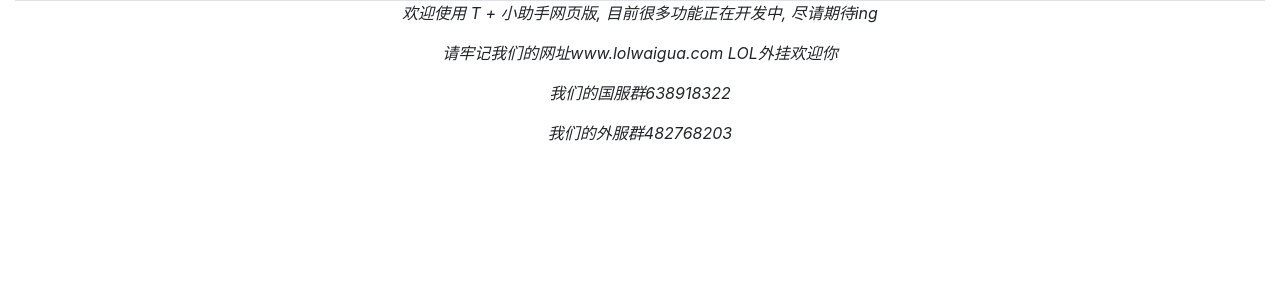
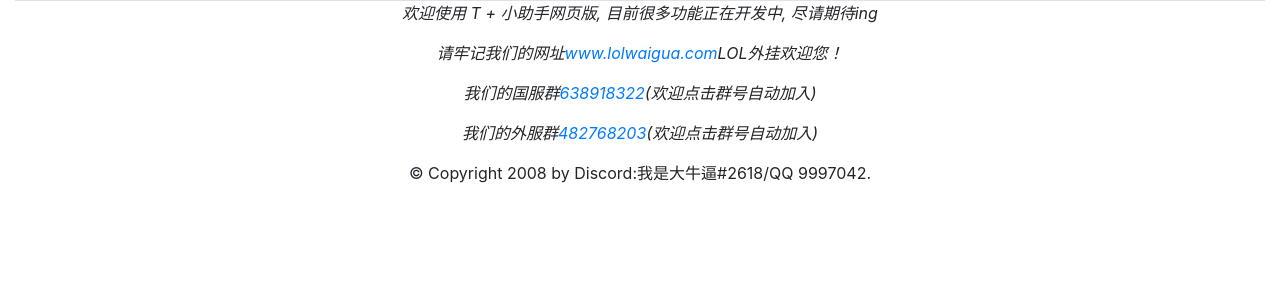
Before and after one commit to jasonxi89/flask, a Flask app: page /index in a window 1280 px wide. Shown: the part 56-356 px from the top of the page. Run offline with Flask 2, Linux system fonts and the light colour scheme; some libraries are stand-ins or nearby versions.

Commit message:
update
update

```diff
--- a/app.py
+++ b/app.py
@@ -51,5 +51,6 @@
 
 
 
+
 if __name__ == '__main__':
     app.run(debug = True)
--- a/templates/base.html
+++ b/templates/base.html
@@ -15,3 +15,8 @@
 {% endblock %}
 {% block body %}
 {% endblock %}
+{% block footer %}
+    <div style="text-align: center;">
+    &copy; Copyright 2008 by Discord:我是大牛逼#2618/QQ 9997042.
+    </div>
+{% endblock %}
--- a/templates/index.html
+++ b/templates/index.html
@@ -23,13 +23,13 @@
                     <em>欢迎使用 T + 小助手网页版, 目前很多功能正在开发中, 尽请期待ing</em>
                 </p>
                 <p class="text-center">
-                    <em>请牢记我们的网址www.lolwaigua.com LOL外挂欢迎你</em>
+                    <em>请牢记我们的网址<a href="https://www.lolwaigua.com">www.lolwaigua.com</a>LOL外挂欢迎您！</em>
                 </p>
                 <p class="text-center">
-                    <em>我们的国服群638918322</em>
+                    <em>我们的国服群<a href="https://jq.qq.com/?_wv=1027&k=5T81hEP">638918322</a>(欢迎点击群号自动加入)</em>
                 </p>
                 <p class="text-center">
-                    <em>我们的外服群482768203</em>
+                    <em>我们的外服群<a href="https://jq.qq.com/?_wv=1027&k=5T81hEP">482768203</a>(欢迎点击群号自动加入)</em>
                 </p>
             </div>
         </div>
```
